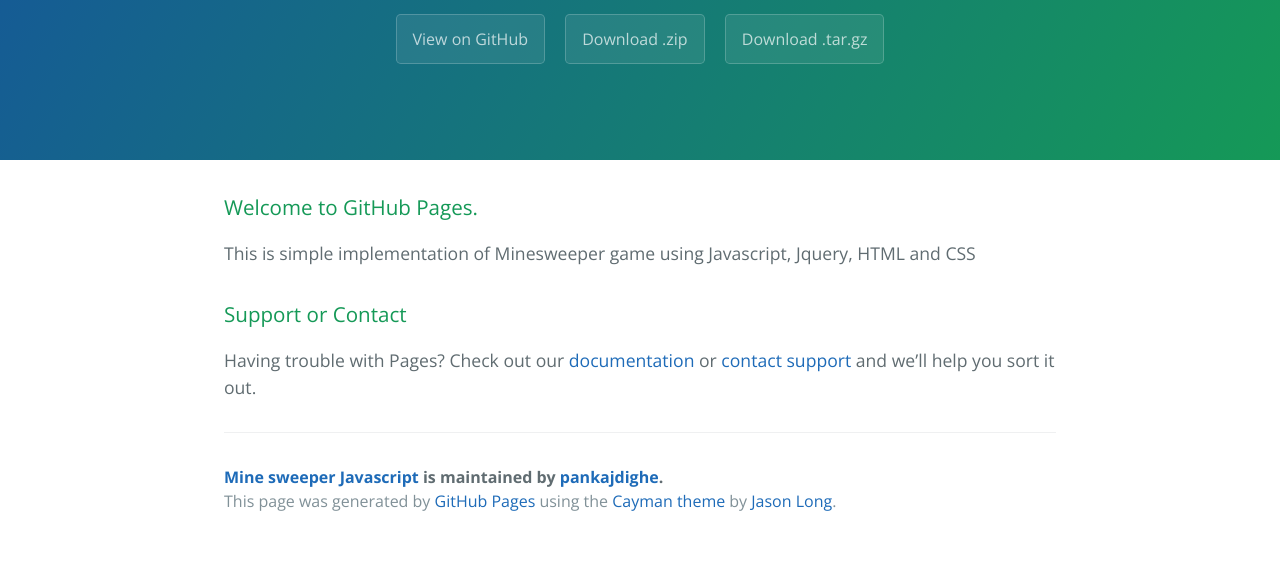
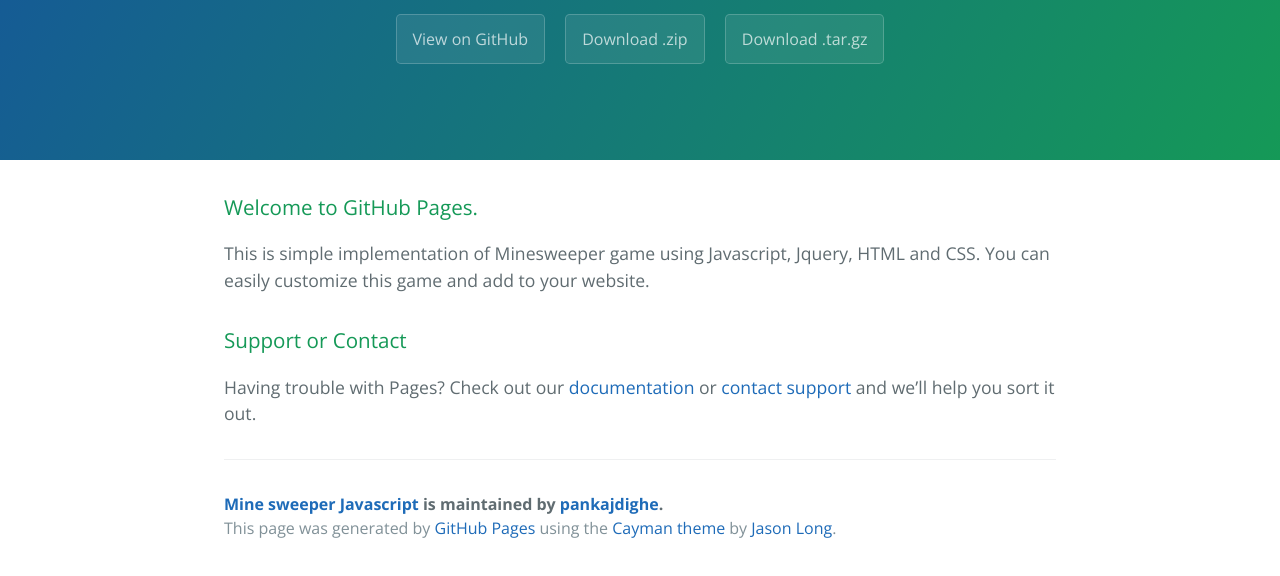
Before and after one commit to pankajdighe/mind_sweeper_javascript, a plain HTML site: page index.html in a window 1280 px wide. Shown: the part 176-752 px from the top of the page. Drawn offline with nearby package versions, Linux system fonts and the light colour scheme.

Commit message:
Update index.html

```diff
--- a/index.html
+++ b/index.html
@@ -22,7 +22,7 @@
       <h3>
 <a id="welcome-to-github-pages" class="anchor" href="#welcome-to-github-pages" aria-hidden="true"><span aria-hidden="true" class="octicon octicon-link"></span></a>Welcome to GitHub Pages.</h3>
 
-<p>This is simple implementation of Minesweeper game using Javascript, Jquery, HTML and CSS</p>
+<p>This is simple implementation of Minesweeper game using Javascript, Jquery, HTML and CSS. You can easily customize this game and add to your website.</p>
 
 
 <h3>
```
